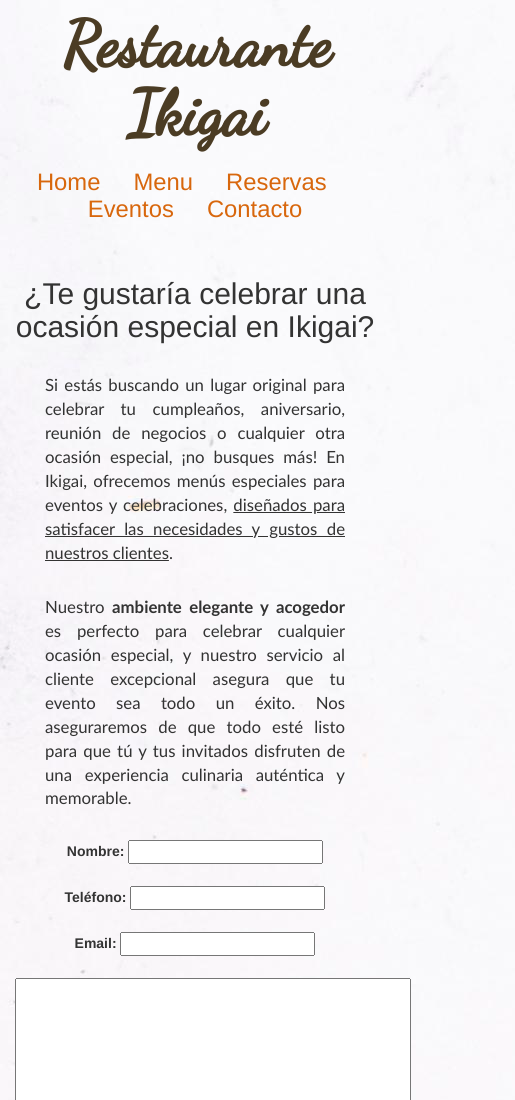
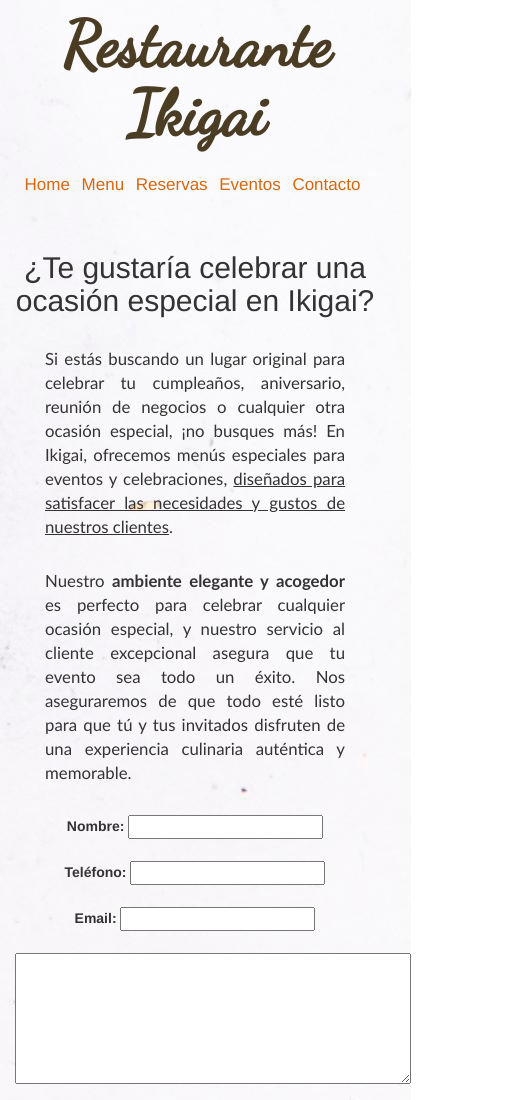
Before and after one commit to Coral-Gs/proyecto_restaurante, a plain HTML site: page html/evento.html in a window 390 px wide. Shown: the top 1100 px of the page, 515 px wide, since content can reach past the window. Drawn offline with nearby package versions, Linux system fonts and the light colour scheme.

Commit message:
updated responsive design

```diff
--- a/css/styles.css
+++ b/css/styles.css
@@ -10,10 +10,6 @@ h1 {
   font-size: 450%;
   font-weight: bold;
   margin: 3% 1% 3% 2%;
-}
-
-h3 {
-  font-size: 170%;
 }
 
 p {
@@ -71,7 +67,7 @@ textarea {
 }
 .menu {
   color: #d8670d;
-  margin: 0 0 20px 0;
+  margin: 0 20px 20px 0;
 }
 .menu:hover {
   color: #4b3c24;
@@ -147,6 +143,13 @@ textarea {
   margin: 0 0 25px 0;
 }
 
+@media screen and (max-width: 580px) {
+  .menu {
+    font-size: 17px;
+    margin: 0 5px 0 0;
+  }
+}
+
 @media screen and (max-width: 780.98px) {
   #reservas2 {
     margin: 20px 0px 10px 100px;
--- a/html/evento.html
+++ b/html/evento.html
@@ -27,14 +27,10 @@
           <h1>Restaurante Ikigai</h1>
           <div>
             <h3>
-              <a class="menu" href="../index.html">Home</a
-              >&nbsp;&nbsp;&nbsp;&nbsp;
-              <a class="menu" href="./menu.html">Menu</a
-              >&nbsp;&nbsp;&nbsp;&nbsp;
-              <a class="menu" href="./reserva.html">Reservas</a
-              >&nbsp;&nbsp;&nbsp;&nbsp;
-              <a class="menu" href="./evento.html">Eventos</a
-              >&nbsp;&nbsp;&nbsp;&nbsp;
+              <a class="menu" href="../index.html">Home</a>
+              <a class="menu" href="./menu.html">Menu</a>
+              <a class="menu" href="./reserva.html">Reservas</a>
+              <a class="menu" href="./evento.html">Eventos</a>
               <a class="menu" href="./contacto.html">Contacto</a>
             </h3>
           </div>
@@ -89,7 +85,7 @@
           <img
             src="../img/eventos.jpg"
             alt="Eventos Restaurante Ikigai"
-            width="500"
+            width="90%"
           />
         </div>
         <div id="eventos5" class="col-xs-12 col-sm-12 col-md-12">
```
Also changed, not shown: html/contacto.html (+4 -8 lines), html/menu.html (+4 -8 lines), html/reserva.html (+4 -8 lines), index.html (+4 -5 lines), 1 other file.
